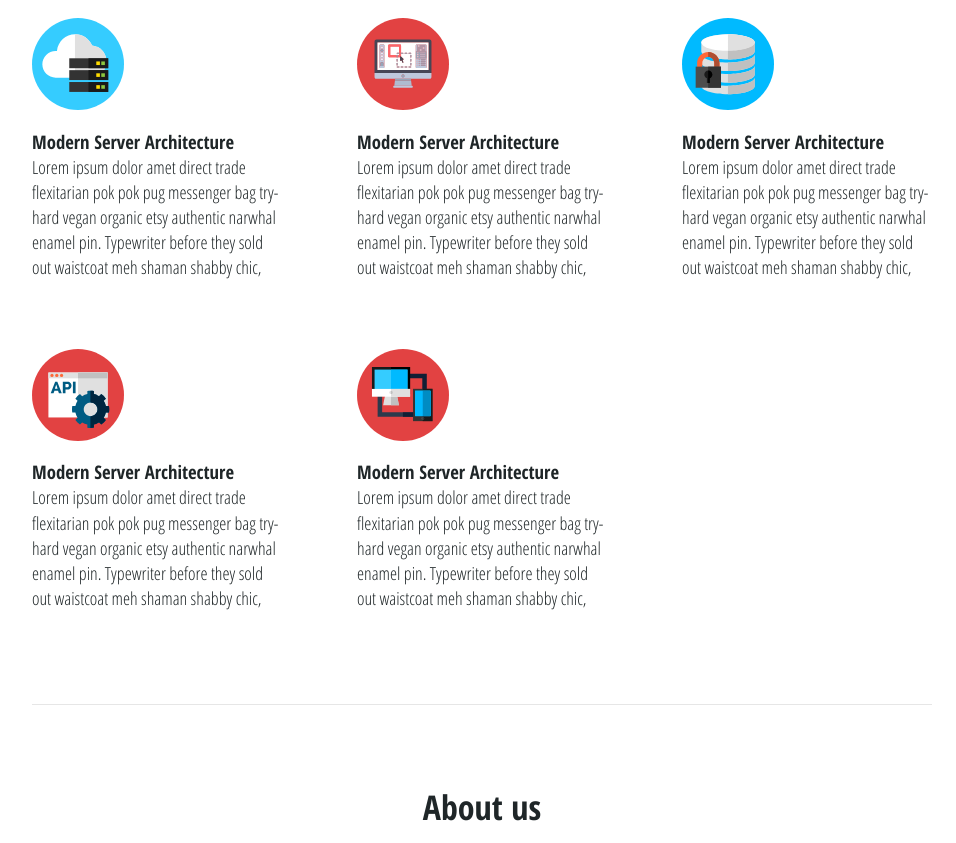
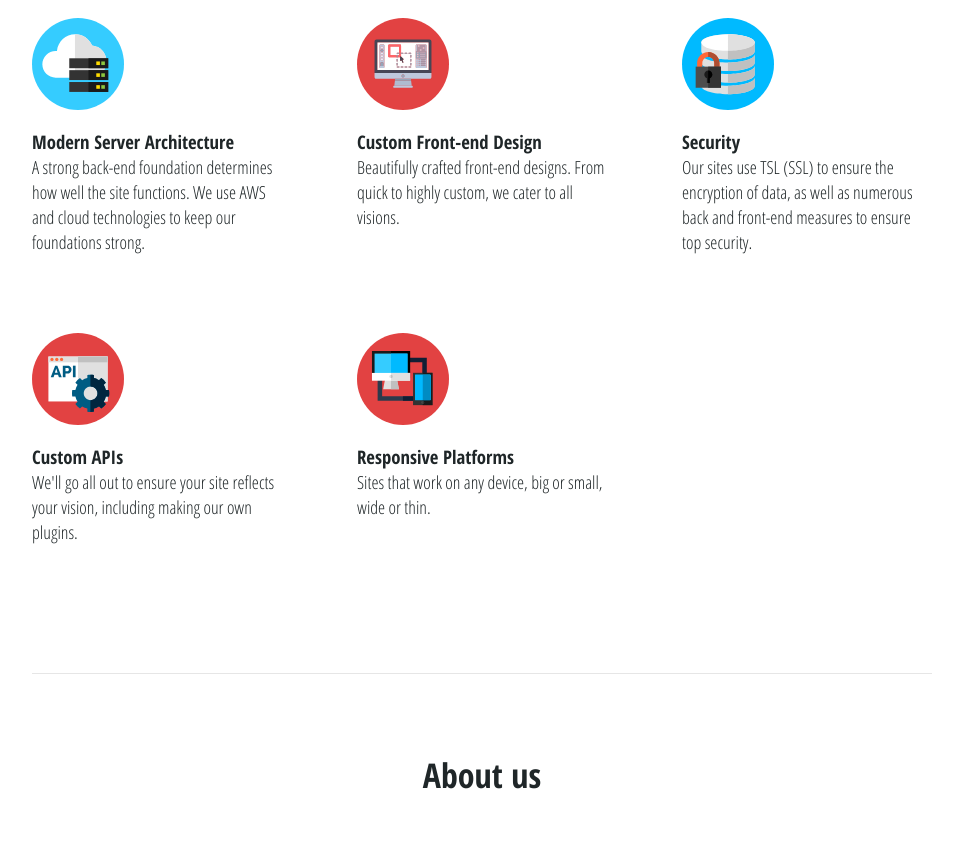
Before and after one commit to sachithm/box-of-vss, a plain HTML site: page index.html in a window 1280 px wide. Shown: the part 1460-2303 px from the top of the page, without its empty margins (158-1114 px from the left). Drawn offline with Linux system fonts and the light colour scheme.

Commit message:
add card text to HTML; style cards

```diff
--- a/css/style.css
+++ b/css/style.css
@@ -189,6 +189,7 @@ a {
 
 .card {
 	width: 250px;
+	height: 265px;
 	text-align: center;
 	margin: 25px 0;
 }
--- a/index.html
+++ b/index.html
@@ -63,31 +63,31 @@
 			<div class="card">
 				<img src="img/server-architecture.svg">
 				<h3>Modern Server Architecture</h3>
-				<p>Lorem ipsum dolor amet direct trade flexitarian pok pok pug messenger bag try-hard vegan organic etsy authentic narwhal enamel pin. Typewriter before they sold out waistcoat meh shaman shabby chic,</p>
+				<p>A strong back-end foundation determines how well the site functions. We use AWS and cloud technologies to keep our foundations strong.</p>
 			</div>
 
 			<div class="card">
 				<img src="img/custom-front-end.svg">
-				<h3>Modern Server Architecture</h3>
-				<p>Lorem ipsum dolor amet direct trade flexitarian pok pok pug messenger bag try-hard vegan organic etsy authentic narwhal enamel pin. Typewriter before they sold out waistcoat meh shaman shabby chic,</p>
+				<h3>Custom Front-end Design</h3>
+				<p>Beautifully crafted front-end designs. From quick to highly custom, we cater to all visions.</p>
 			</div>
 
 			<div class="card">
 				<img src="img/security.svg">
-				<h3>Modern Server Architecture</h3>
-				<p>Lorem ipsum dolor amet direct trade flexitarian pok pok pug messenger bag try-hard vegan organic etsy authentic narwhal enamel pin. Typewriter before they sold out waistcoat meh shaman shabby chic,</p>
+				<h3>Security</h3>
+				<p>Our sites use TSL (SSL) to ensure the encryption of data, as well as numerous back and front-end measures to ensure top security.</p>
 			</div>
 
 			<div class="card">
 				<img src="img/api.svg">
-				<h3>Modern Server Architecture</h3>
-				<p>Lorem ipsum dolor amet direct trade flexitarian pok pok pug messenger bag try-hard vegan organic etsy authentic narwhal enamel pin. Typewriter before they sold out waistcoat meh shaman shabby chic,</p>
+				<h3>Custom APIs</h3>
+				<p>We'll go all out to ensure your site reflects your vision, including making our own plugins.</p>
 			</div>
 
 			<div class="card">
 				<img src="img/responsive.svg">
-				<h3>Modern Server Architecture</h3>
-				<p>Lorem ipsum dolor amet direct trade flexitarian pok pok pug messenger bag try-hard vegan organic etsy authentic narwhal enamel pin. Typewriter before they sold out waistcoat meh shaman shabby chic,</p>
+				<h3>Responsive Platforms</h3>
+				<p>Sites that work on any device, big or small, wide or thin.</p>
 			</div>
 
 			<div class="card">
```
